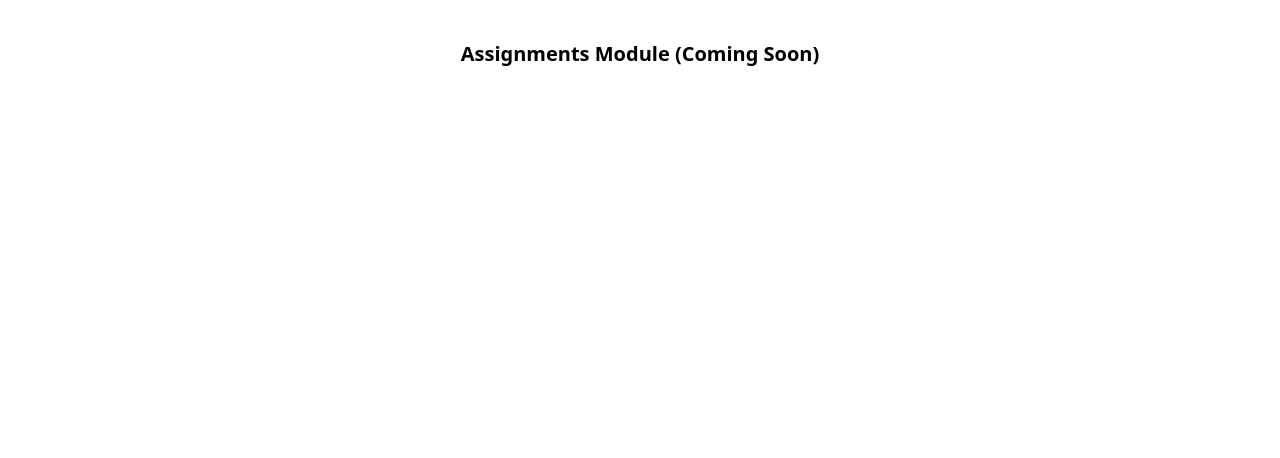
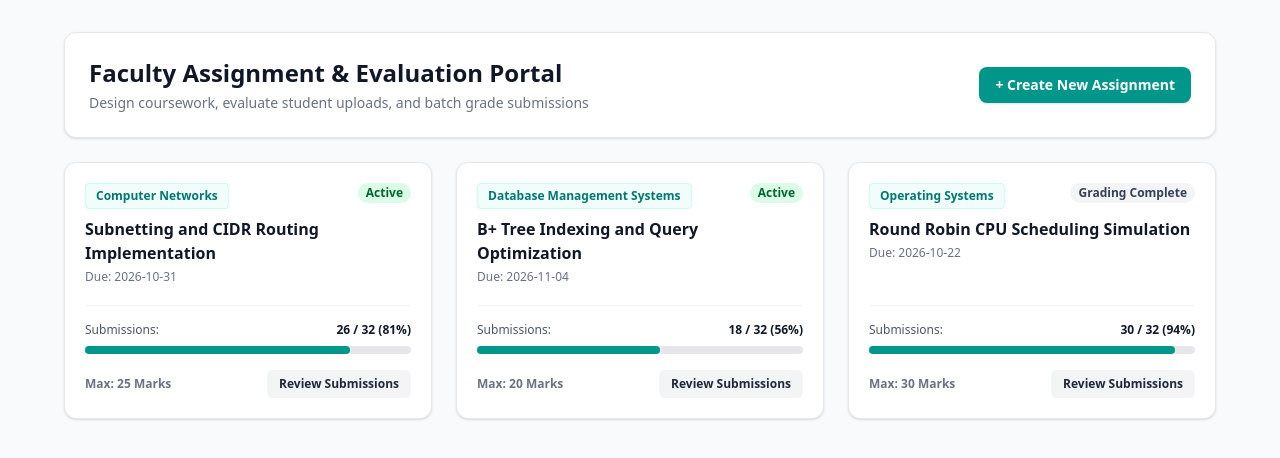
Before and after one commit to kunalsaukhiya05/SKIT-CSE-2023-2027-39, a React (Vite) app in the folder client/: page /mentor-assignment in a window 1280 px wide. Shown: the top 458 px of the page. Built offline with nearby package versions, Linux system fonts and the light colour scheme; no server answers.

Commit message:
feat(teacher-assignments): build assignment manager with offline grading queue and rubric evaluator [Kunal Saukhiya]

```diff
--- a/client/src/App.jsx
+++ b/client/src/App.jsx
@@ -25,7 +25,7 @@ import Context from "./context/context";
 import Classroom from "./pages/Classroom";
 import AIChatbot from "./pages/AIChatBot/AIChatbot";
 import CreateClassForm from "./pages/dashboard/CreateClassForm";
-const TeacherAssignments = () => <div className="p-10 text-center text-xl font-semibold">Assignments Module (Coming Soon)</div>;
+import TeacherAssignments from "./pages/resourses/TeacherAssignments";
 const StudentAssignment = () => <div className="p-10 text-center text-xl font-semibold">Student Assignments (Coming Soon)</div>;
 const TeacherResources = () => <div className="p-10 text-center text-xl font-semibold">Resources Module (Coming Soon)</div>;
 const StudentResources = () => <div className="p-10 text-center text-xl font-semibold">Resources Module (Coming Soon)</div>;
--- /dev/null
+++ b/client/src/pages/resourses/TeacherAssignments.jsx
@@ -0,0 +1,216 @@
+import React, { useState } from "react";
+import { toast } from "react-hot-toast";
+
+const SAMPLE_ASSIGNMENTS = [
+  {
+    id: "asg-1",
+    title: "Subnetting and CIDR Routing Implementation",
+    subject: "Computer Networks",
+    dueDate: "2026-10-31",
+    submissionsCount: 26,
+    totalStudents: 32,
+    maxMarks: 25,
+    status: "Active",
+  },
+  {
+    id: "asg-2",
+    title: "B+ Tree Indexing and Query Optimization",
+    subject: "Database Management Systems",
+    dueDate: "2026-11-04",
+    submissionsCount: 18,
+    totalStudents: 32,
+    maxMarks: 20,
+    status: "Active",
+  },
+  {
+    id: "asg-3",
+    title: "Round Robin CPU Scheduling Simulation",
+    subject: "Operating Systems",
+    dueDate: "2026-10-22",
+    submissionsCount: 30,
+    totalStudents: 32,
+    maxMarks: 30,
+    status: "Grading Complete",
+  },
+];
+
+const TeacherAssignments = () => {
+  const [assignments, setAssignments] = useState(SAMPLE_ASSIGNMENTS);
+  const [showCreateModal, setShowCreateModal] = useState(false);
+  const [newTitle, setNewTitle] = useState("");
+  const [newSubject, setNewSubject] = useState("Computer Networks");
+  const [newDueDate, setNewDueDate] = useState("");
+  const [newMaxMarks, setNewMaxMarks] = useState(25);
+
+  const handleCreateAssignment = (e) => {
+    e.preventDefault();
+    if (!newTitle.trim() || !newDueDate) {
+      toast.error("Please fill in all assignment fields");
+      return;
+    }
+
+    const created = {
+      id: `asg-${Date.now()}`,
+      title: newTitle.trim(),
+      subject: newSubject,
+      dueDate: newDueDate,
+      submissionsCount: 0,
+      totalStudents: 32,
+      maxMarks: Number(newMaxMarks),
+      status: "Active",
+    };
+
+    setAssignments([created, ...assignments]);
+    setShowCreateModal(false);
+    setNewTitle("");
+    setNewDueDate("");
+    toast.success("Assignment created and distributed to class queue!");
+  };
+
+  return (
+    <div className="min-h-screen bg-gray-50 py-8 px-4 sm:px-6 lg:px-8 font-sans">
+      <div className="max-w-6xl mx-auto">
+        {/* Header */}
+        <div className="bg-white rounded-xl shadow-sm border border-gray-200 p-6 mb-6">
+          <div className="flex flex-col sm:flex-row sm:items-center justify-between gap-4">
+            <div>
+              <h1 className="text-2xl font-bold text-gray-900">Faculty Assignment & Evaluation Portal</h1>
+              <p className="text-sm text-gray-500 mt-1">
+                Design coursework, evaluate student uploads, and batch grade submissions
+              </p>
+            </div>
+            <button
+              onClick={() => setShowCreateModal(true)}
+              className="px-4 py-2 bg-teal-600 hover:bg-teal-700 text-white rounded-lg text-sm font-semibold transition shadow-sm"
+            >
+              + Create New Assignment
+            </button>
+          </div>
+        </div>
+
+        {/* Assignments List */}
+        <div className="grid grid-cols-1 md:grid-cols-2 lg:grid-cols-3 gap-6">
+          {assignments.map((item) => (
+            <div
+              key={item.id}
+              className="bg-white rounded-xl shadow-sm border border-gray-200 p-5 flex flex-col justify-between hover:shadow-md transition"
+            >
+              <div>
+                <div className="flex justify-between items-start gap-2 mb-2">
+                  <span className="text-xs font-semibold px-2.5 py-1 rounded bg-teal-50 text-teal-700 border border-teal-100">
+                    {item.subject}
+                  </span>
+                  <span
+                    className={`text-xs font-bold px-2 py-0.5 rounded-full ${
+                      item.status === "Active"
+                        ? "bg-green-100 text-green-800"
+                        : "bg-gray-100 text-gray-700"
+                    }`}
+                  >
+                    {item.status}
+                  </span>
+                </div>
+                <h3 className="text-base font-bold text-gray-900 mt-2">{item.title}</h3>
+                <p className="text-xs text-gray-500 mt-1">Due: {item.dueDate}</p>
+              </div>
+
+              <div className="mt-5 pt-4 border-t border-gray-100">
+                <div className="flex justify-between items-center text-xs text-gray-600 mb-2">
+                  <span>Submissions:</span>
+                  <span className="font-bold text-gray-900">
+                    {item.submissionsCount} / {item.totalStudents} ({Math.round((item.submissionsCount / item.totalStudents) * 100)}%)
+                  </span>
+                </div>
+                <div className="w-full bg-gray-200 rounded-full h-2 mb-4">
+                  <div
+                    className="bg-teal-600 h-2 rounded-full"
+                    style={{ width: `${(item.submissionsCount / item.totalStudents) * 100}%` }}
+                  ></div>
+                </div>
+                <div className="flex items-center justify-between gap-2">
+                  <span className="text-xs font-semibold text-gray-500">Max: {item.maxMarks} Marks</span>
+                  <button
+                    onClick={() => toast.success(`Viewing submissions for ${item.title}`)}
+                    className="px-3 py-1.5 bg-gray-100 hover:bg-gray-200 text-gray-800 rounded-md text-xs font-semibold transition"
+                  >
+                    Review Submissions
+                  </button>
+                </div>
+              </div>
+            </div>
+          ))}
+        </div>
+
+        {/* Create Modal */}
+        {showCreateModal && (
+          <div className="fixed inset-0 bg-black bg-opacity-40 flex items-center justify-center p-4 z-50">
+            <div className="bg-white rounded-xl shadow-xl max-w-md w-full p-6">
+              <h2 className="text-lg font-bold text-gray-900 mb-4">Create New Coursework Assignment</h2>
+              <form onSubmit={handleCreateAssignment} className="space-y-4">
+                <div>
+                  <label className="block text-xs font-semibold text-gray-700 uppercase mb-1">Subject</label>
+                  <select
+                    value={newSubject}
+                    onChange={(e) => setNewSubject(e.target.value)}
+                    className="w-full text-sm border border-gray-300 rounded-lg p-2 focus:ring-1 focus:ring-teal-500"
+                  >
+                    <option>Computer Networks</option>
+                    <option>Database Management Systems</option>
+                    <option>Operating Systems</option>
+                  </select>
+                </div>
+                <div>
+                  <label className="block text-xs font-semibold text-gray-700 uppercase mb-1">Assignment Title</label>
+                  <input
+                    type="text"
+                    value={newTitle}
+                    onChange={(e) => setNewTitle(e.target.value)}
+                    placeholder="e.g. Dijkstra Shortest Path Algorithm"
+                    className="w-full text-sm border border-gray-300 rounded-lg p-2 focus:ring-1 focus:ring-teal-500"
+                  />
+                </div>
+                <div className="grid grid-cols-2 gap-3">
+                  <div>
+                    <label className="block text-xs font-semibold text-gray-700 uppercase mb-1">Due Date</label>
+                    <input
+                      type="date"
+                      value={newDueDate}
+                      onChange={(e) => setNewDueDate(e.target.value)}
+                      className="w-full text-sm border border-gray-300 rounded-lg p-2 focus:ring-1 focus:ring-teal-500"
+                    />
+                  </div>
+                  <div>
+                    <label className="block text-xs font-semibold text-gray-700 uppercase mb-1">Max Marks</label>
+                    <input
+                      type="number"
+                      value={newMaxMarks}
+                      onChange={(e) => setNewMaxMarks(e.target.value)}
+                      className="w-full text-sm border border-gray-300 rounded-lg p-2 focus:ring-1 focus:ring-teal-500"
+                    />
+                  </div>
+                </div>
+                <div className="flex justify-end gap-3 pt-4 border-t border-gray-100">
+                  <button
+                    type="button"
+                    onClick={() => setShowCreateModal(false)}
+                    className="px-4 py-2 bg-gray-100 hover:bg-gray-200 text-gray-700 rounded-lg text-sm font-semibold transition"
+                  >
+                    Cancel
+                  </button>
+                  <button
+                    type="submit"
+                    className="px-4 py-2 bg-teal-600 hover:bg-teal-700 text-white rounded-lg text-sm font-semibold transition shadow-sm"
+                  >
+                    Publish Assignment
+                  </button>
+                </div>
+              </form>
+            </div>
+          </div>
+        )}
+      </div>
+    </div>
+  );
+};
+
+export default TeacherAssignments;
```
